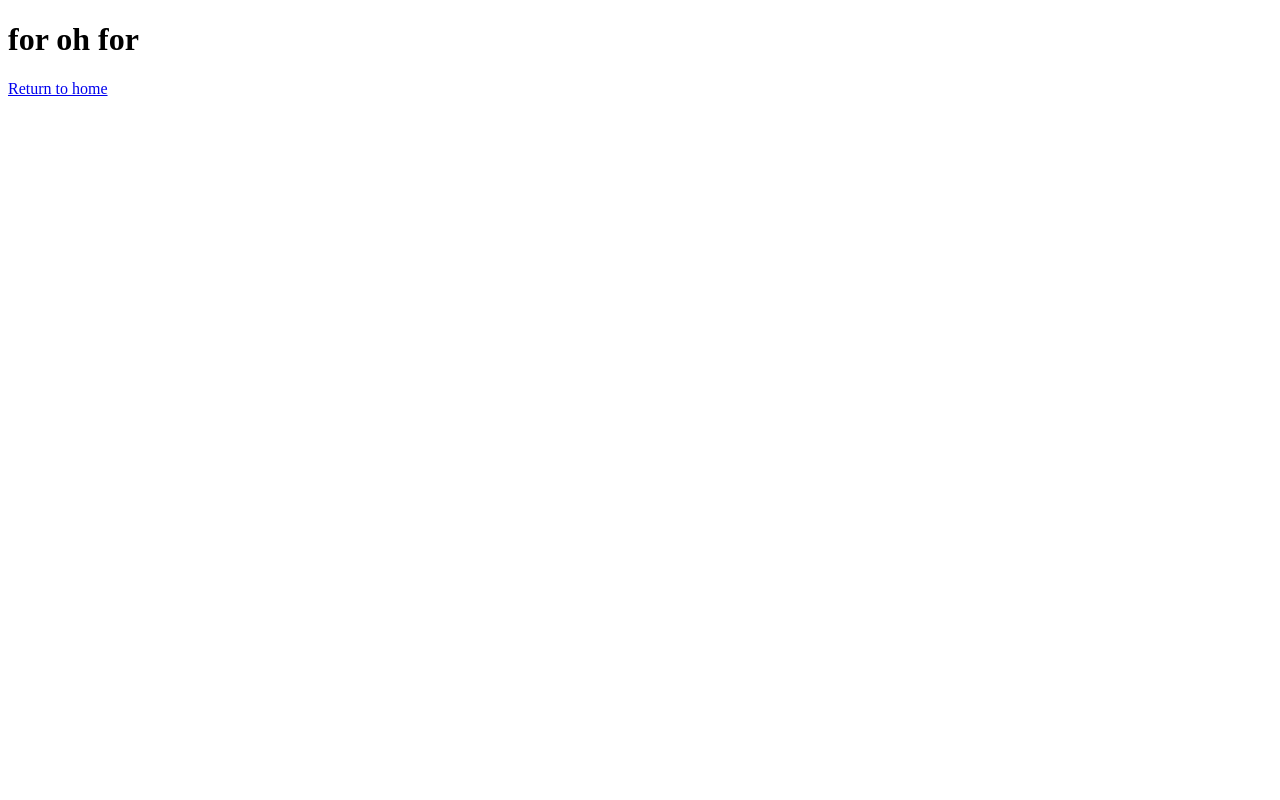
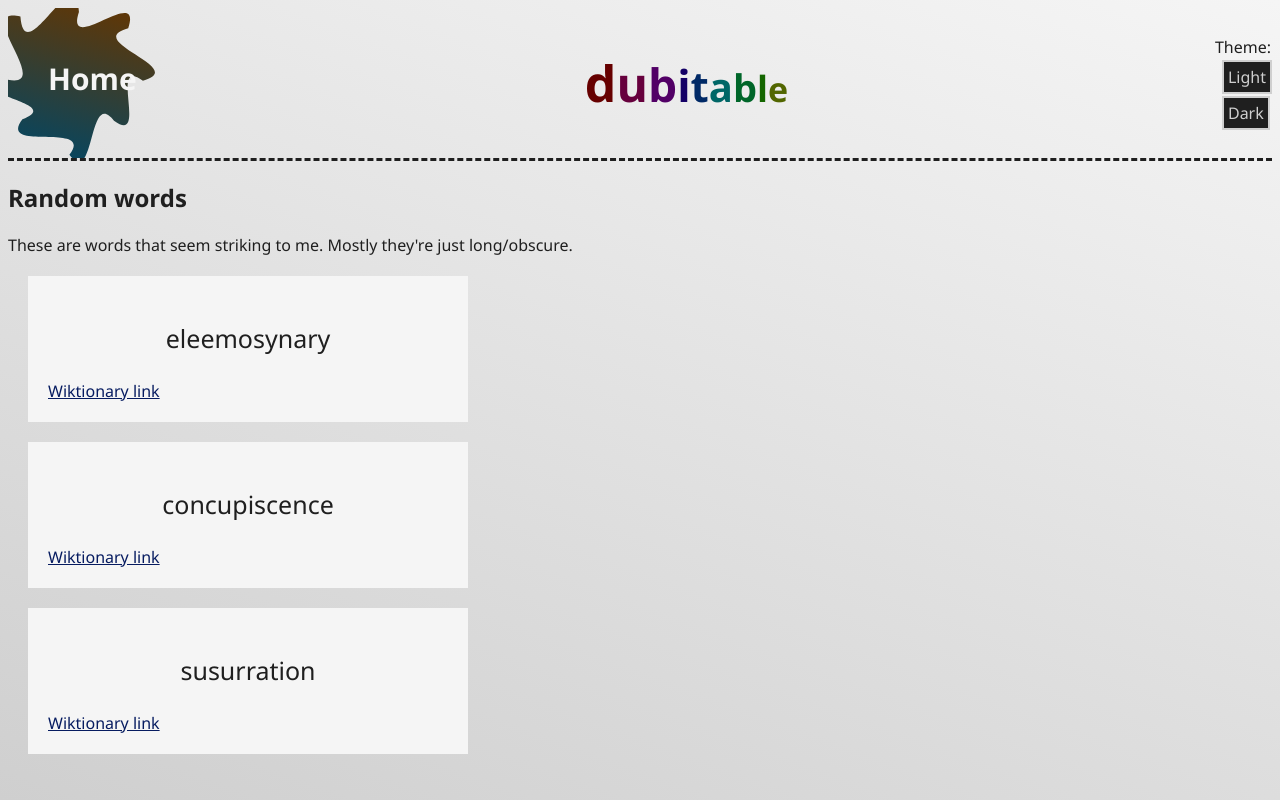
Before and after one commit to dubitabley/website, a SvelteKit app: page /interests/words in a window 1280 px wide. Before the commit this address had no page. Built offline with nearby package versions, Linux system fonts and the light colour scheme.

Commit message:
Add words to interests and folk sites to old websites

```diff
--- /dev/null
+++ b/src/lib/interests/words.json
@@ -0,0 +1,13 @@
+{
+    "words": [
+        {
+            "word": "eleemosynary"
+        },
+        {
+            "word": "concupiscence"
+        },
+        {
+            "word": "susurration"
+        }
+    ]
+}
--- /dev/null
+++ b/src/routes/(app)/interests/words/+page.svelte
@@ -0,0 +1,39 @@
+<script lang="ts">
+    import type { PageProps } from './$types';
+    import Words from "$lib/interests/words.json";
+
+    let { data }: PageProps = $props();
+</script>
+
+<style>
+    .word-info {
+        background-color: var(--background-color-2);
+        display: block;
+        padding: 20px;
+        max-width: 400px;
+        margin: 20px;
+    }
+
+    .word {
+        text-align: center;
+        font-size: 25px;
+    }
+</style>
+
+<h2>
+    Random words
+</h2>
+
+<div>
+    These are words that seem striking to me.
+    Mostly they're just long/obscure.
+</div>
+
+<div>
+    {#each Words.words as word}
+        <div class="word-info">
+            <p class="word">{word.word}</p>
+            <a href="https://en.wiktionary.org/wiki/{word.word}">Wiktionary link</a>
+        </div>
+    {/each}
+</div>
```
Also changed, not shown: src/routes/(app)/+page.svelte (+15 -0 lines), src/routes/(app)/old-sites/+page.svelte (+18 -0 lines).
